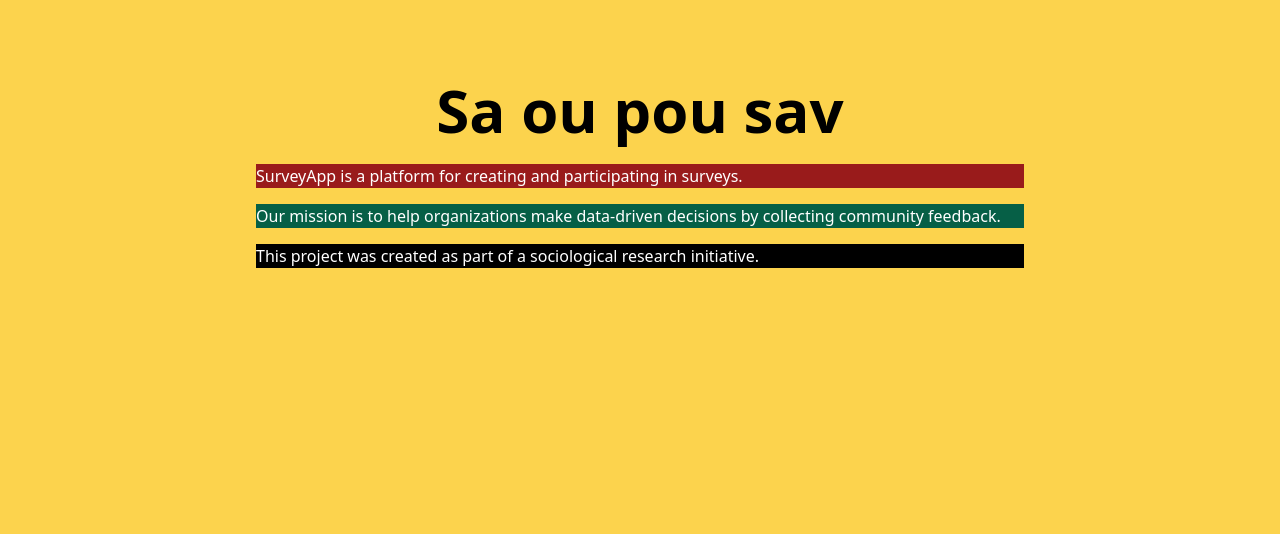
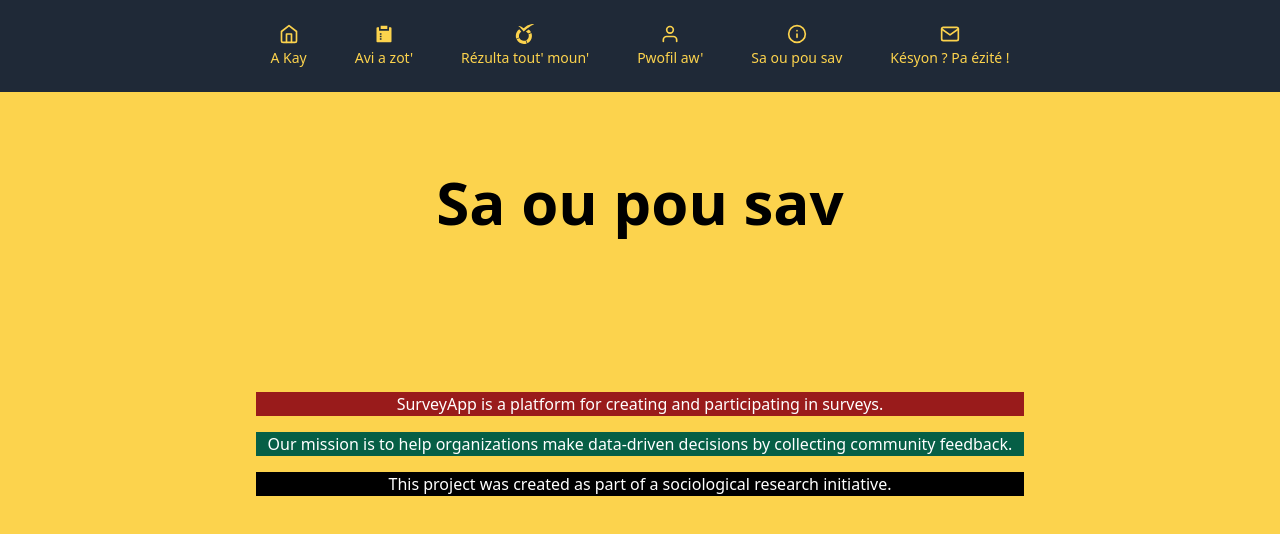
Before and after one commit to JMP-APZH/conspop2, a Next.js app in the folder web/: page /about in a window 1280 px wide. Shown: the top 534 px of the page. Built offline with nearby package versions, Linux system fonts and the light colour scheme.

Commit message:
Layout no diff public vs. private route yet - Navbar - Part 1

```diff
--- a/web/package.json
+++ b/web/package.json
@@ -9,10 +9,13 @@
     "lint": "next lint"
   },
   "dependencies": {
+    "@hookform/resolvers": "^5.0.1",
     "next": "15.3.1",
     "react": "^19.0.0",
     "react-dom": "^19.0.0",
-    "react-icons": "^5.5.0"
+    "react-hook-form": "^7.56.1",
+    "react-icons": "^5.5.0",
+    "yup": "^1.6.1"
   },
   "devDependencies": {
     "@eslint/eslintrc": "^3",
--- /dev/null
+++ b/web/src/components/Navbar.tsx
@@ -0,0 +1,39 @@
+// components/Layout/Navbar.tsx
+import Link from 'next/link';
+import { FiHome, FiInfo, FiMail, FiUser } from 'react-icons/fi';
+import { RiSurveyFill } from 'react-icons/ri';
+import { SiLimesurvey } from "react-icons/si";
+
+export default function Navbar() {
+  return (
+    <>
+      {/* Desktop Navigation (Top) */}
+      <nav className="hidden md:flex justify-center items-center p-4 bg-gray-800 text-yellow-300">
+        <NavLink href="/" icon={<FiHome />} text="A Kay" />
+        <NavLink href="/surveys" icon={<RiSurveyFill />} text="Avi a zot'" />
+        <NavLink href="/results" icon={<SiLimesurvey />} text="Rézulta tout' moun'" />
+        <NavLink href="/profile" icon={<FiUser />} text="Pwofil aw'" />
+        <NavLink href="/about" icon={<FiInfo />} text="Sa ou pou sav" />
+        <NavLink href="/contact" icon={<FiMail />} text="Késyon ? Pa ézité !" />
+      </nav>
+
+      {/* Mobile Navigation (Bottom) - Fixed */}
+      <nav className="md:hidden fixed bottom-0 left-0 right-0 flex justify-around items-center p-3 bg-gray-800 border-t border-gray-700 text-yellow-300">
+        <NavLink href="/" icon={<FiHome />} />
+        <NavLink href="/surveys" icon={<RiSurveyFill />} />
+        <NavLink href="/results" icon={<SiLimesurvey />} />
+        <NavLink href="/profile" icon={<FiUser />} />
+        <NavLink href="/about" icon={<FiInfo />} />
+        <NavLink href="/contact" icon={<FiMail />} />
+      </nav>
+    </>
+  );
+}
+
+// Reusable NavLink component
+const NavLink = ({ href, icon, text = '' }: { href: string; icon: React.ReactNode; text?: string }) => (
+  <Link href={href} className="flex flex-col items-center mx-2 md:mx-4 p-2 rounded-lg hover:bg-gray-700 transition-colors">
+    <span className="text-xl">{icon}</span>
+    {text && <span className="mt-1 text-sm">{text}</span>}
+  </Link>
+);
--- a/web/src/components/PublicLayout.tsx
+++ b/web/src/components/PublicLayout.tsx
@@ -1,11 +1,17 @@
 import { ReactNode } from 'react';
-// import Navbar from './Navbar';
+import Head from 'next/head'
+import Navbar from './Navbar';
+
 // import Footer from './Footer';
 
 export default function PublicLayout({ children }: { children: ReactNode }) {
   return (
     <div className="min-h-screen bg-yellow-300 text-white">
-      {/* <Navbar /> */}
+        <Head>
+            <title>Consultation Populaire 972</title>
+            <meta name="description" content="Sociological survey platform" />
+      </Head>
+      <Navbar />
       <main className="flex-grow container mx-auto px-4 py-8">
         {children}
       </main>
--- a/web/src/pages/about.tsx
+++ b/web/src/pages/about.tsx
@@ -5,7 +5,7 @@
     <PublicLayout>
       <div className="max-w-3xl mx-auto py-12">
         <h1 className="text-6xl font-bold mb-6 text-center text-black">Sa ou pou sav</h1>
-        <div className="space-y-4">
+        <div className="space-y-4 text-center mt-40">
           <p className='bg-red-800'>SurveyApp is a platform for creating and participating in surveys.</p>
           <p className='bg-green-800'>Our mission is to help organizations make data-driven decisions by collecting community feedback.</p>
           <p className='bg-black'>This project was created as part of a sociological research initiative.</p>
--- a/web/src/pages/index.tsx
+++ b/web/src/pages/index.tsx
@@ -1,41 +1,13 @@
 import type { NextPage } from 'next'
-import Head from 'next/head'
+
 import Link from 'next/link'
-import { FcSurvey } from 'react-icons/fc';
-import { FiHome, FiInfo, FiMail, FiClipboard, FiUser } from 'react-icons/fi'
-import { RiSurveyFill } from 'react-icons/ri';
-import { SiLimesurvey } from "react-icons/si";
 
 import PublicLayout from '../components/PublicLayout';
 
 const Home: NextPage = () => {
   return (
-    <div className="min-h-screen bg-yellow-300 text-white">
-      <Head>
-        <title>Consultation Populaire 972</title>
-        <meta name="description" content="Sociological survey platform" />
-      </Head>
+    // <div className="min-h-screen bg-yellow-300 text-white">
           <PublicLayout>
-
-            {/* Desktop Navigation (Top) */}
-            <nav className="hidden md:flex justify-center items-center p-4 bg-gray-800 text-yellow-300">
-              <NavLink href="/" icon={<FiHome />} text="A Kay" />
-              <NavLink href="/surveys" icon={<RiSurveyFill />} text="Avi a zot'" />
-              <NavLink href="/results" icon={<SiLimesurvey />} text="Rézulta tout' moun'" />
-              <NavLink href="/profile" icon={<FiUser />} text="Pwofil aw'" />
-              <NavLink href="/about" icon={<FiInfo />} text="Sa ou pou sav" />
-              <NavLink href="/contact" icon={<FiMail />} text="Késyon ? Pa ézité !" />
-            </nav>
-
-            {/* Mobile Navigation (Bottom) - Fixed */}
-            <nav className="md:hidden fixed bottom-0 left-0 right-0 flex justify-around items-center p-3 bg-gray-800 border-t border-gray-700 text-yellow-300">
-              <NavLink href="/" icon={<FiHome />} />
-              <NavLink href="/surveys" icon={<RiSurveyFill />} />
-              <NavLink href="/results" icon={<SiLimesurvey />} />
-              <NavLink href="/profile" icon={<FiUser />} />
-              <NavLink href="/about" icon={<FiInfo />} />
-              <NavLink href="/contact" icon={<FiMail />} />
-            </nav>
 
             {/* Main Content */}
             {/* <main className="container mx-auto py-16 md:py-24 px-20"> */}
@@ -61,7 +33,7 @@
               </div>
             {/* </main> */}
           </PublicLayout>
-        </div>
+        // </div>
 
   )
 }
```
Also changed, not shown: 1 other file (tests, documents, lock files or other folders).
